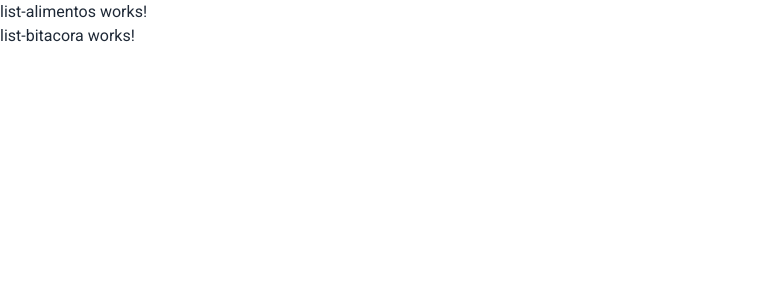
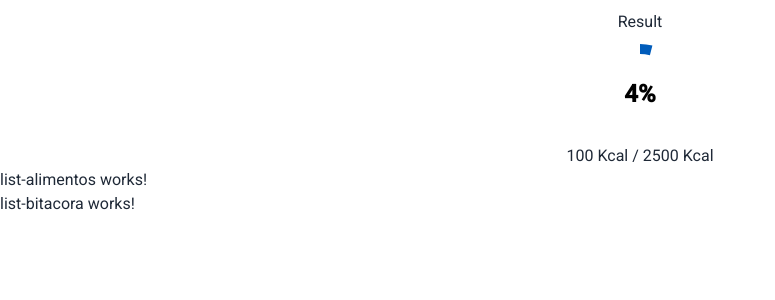
Before and after one commit to EGAMAGZ/diet-widget, an Angular app: page / in a window 1280 px wide. Shown: the top 300 px of the page, without its empty margins (0-775 px from the left). Built offline with nearby package versions, Linux system fonts and the light colour scheme.

Commit message:
feat: avance-calorias se termina deimplementar el avance de calorias

```diff
--- a/src/app/app.component.html
+++ b/src/app/app.component.html
@@ -1,5 +1,6 @@
 <div data-theme="ligth">
   <!--  <router-outlet/>-->
+  <app-calorias-diarias></app-calorias-diarias>
   <app-list-alimentos></app-list-alimentos>
   <app-list-bitacora></app-list-bitacora>
 </div>
--- a/src/app/app.component.ts
+++ b/src/app/app.component.ts
@@ -2,11 +2,12 @@ import { Component } from '@angular/core';
 import { RouterOutlet } from '@angular/router';
 import {ListAlimentosComponent} from "@/app/shared/components/list-alimentos/list-alimentos.component";
 import {ListBitacoraComponent} from "@/app/shared/components/list-bitacora/list-bitacora.component";
+import {CaloriasDiariasComponent} from "@/app/shared/components/calorias-diarias/calorias-diarias.component";
 
 @Component({
   selector: 'app-root',
   standalone: true,
-  imports: [RouterOutlet, ListAlimentosComponent, ListBitacoraComponent],
+  imports: [RouterOutlet, ListAlimentosComponent, ListBitacoraComponent, CaloriasDiariasComponent],
   templateUrl: './app.component.html',
   styleUrl: './app.component.scss'
 })
--- /dev/null
+++ b/src/app/shared/components/calorias-diarias/calorias-diarias.component.html
@@ -0,0 +1,13 @@
+<div class="flex flex-col justify-center ">
+  <h2 class="example-h2 flex justify-center">Result</h2>
+
+  <div class="spinner-container">
+    <mat-progress-spinner
+      [mode]="mode"
+      [value]="value"
+      [diameter]="100">
+    </mat-progress-spinner>
+    <div class="percentage">{{ value }}%</div>
+  </div>
+  <div class="flex justify-center">{{ caloriasDiarias }} Kcal / {{ caloriasTotales }} Kcal</div>
+</div>
--- /dev/null
+++ b/src/app/shared/components/calorias-diarias/calorias-diarias.component.scss
@@ -0,0 +1,37 @@
+.example-h2 {
+  margin: 10px;
+}
+
+.example-section {
+  display: flex;
+  align-content: center;
+  align-items: center;
+  height: 60px;
+}
+
+.example-margin {
+  margin: 0 10px;
+}
+
+.example-card {
+  margin-bottom: 10px;
+}
+.spinner-container {
+  position: relative;
+  width: 100%; /* Ajusta el tamaño según sea necesario */
+  height: 100px; /* Ajusta el tamaño según sea necesario */
+  display: flex;
+  align-items: center;
+  justify-content: center;
+}
+
+mat-progress-spinner {
+  position: absolute;
+}
+
+.percentage {
+  position: absolute;
+  font-size: 1.5rem; /* Ajusta el tamaño del texto según sea necesario */
+  font-weight: bold;
+  color: #000; /* Cambia el color del texto según sea necesario */
+}
--- /dev/null
+++ b/src/app/shared/components/calorias-diarias/calorias-diarias.component.ts
@@ -0,0 +1,36 @@
+import {Component, Input, OnInit} from '@angular/core';
+import {MatCard, MatCardContent} from "@angular/material/card";
+import {MatRadioButton, MatRadioGroup} from "@angular/material/radio";
+import {FormsModule} from "@angular/forms";
+import {MatSlider} from "@angular/material/slider";
+import {MatProgressSpinner, ProgressSpinnerMode} from "@angular/material/progress-spinner";
+
+@Component({
+  selector: 'app-calorias-diarias',
+  standalone: true,
+  imports: [
+    MatCard,
+    MatCardContent,
+    MatRadioGroup,
+    FormsModule,
+    MatRadioButton,
+    MatSlider,
+    MatProgressSpinner
+  ],
+  templateUrl: './calorias-diarias.component.html',
+  styleUrl: './calorias-diarias.component.scss'
+})
+export class CaloriasDiariasComponent implements OnInit{
+  mode: ProgressSpinnerMode = 'determinate';
+  value = 50;
+  @Input() caloriasDiarias?: number = 100
+  @Input() caloriasTotales?: number = 2500
+  constructor() {
+
+  }
+  ngOnInit(): void {
+    if (this.caloriasDiarias && this.caloriasTotales) {
+      this.value = (this.caloriasDiarias / this.caloriasTotales) * 100
+    }
+  }
+}
```
Also changed, not shown: 1 other file (tests, documents, lock files or other folders).
